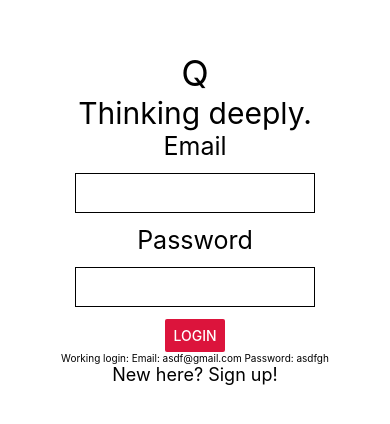
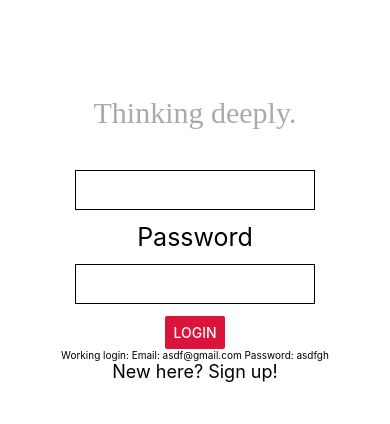
Before and after one commit to kweel/Q, a React Native app: screen / in a window 390 px wide. Shown: the part 204-628 px from the top of the page. Built offline with nearby package versions, Linux system fonts and the light colour scheme.

Commit message:
text styles created

```diff
--- a/src/components/screens/LoginScreen.jsx
+++ b/src/components/screens/LoginScreen.jsx
@@ -5,9 +5,9 @@ function LoginScreen(props) {
     const [email,setEmail]=useState('')
     const [password,setPassword]=useState('')
     return <View style={styles.container}>
-        <Text style={{ fontSize: 36 }}>Q</Text>
-        <Text style={{ fontSize: 30 }}>Thinking deeply.</Text>
-        <Text style={{ fontSize: 25 }}>Email</Text>
+        <Text style={[styles.textHeader, { fontSize: 36 }]}>Q</Text>
+        <Text style={[styles.textHeader, { fontSize: 30, color: '#AAA' }]}>Thinking deeply.</Text>
+        <Text style={[styles.textHeader, { fontSize: 25 }]}>Email</Text>
         <TextInput style = {{
             height: 40,
             margin: 12,
@@ -37,6 +37,14 @@ const styles = StyleSheet.create({
         backgroundColor: '#fff',
         alignItems: 'center',
         justifyContent: 'center',
+    },
+    textHeader: {
+        fontFamily: "Lora-Medium",
+        color: '#fff'
+    },
+    textRegular: {
+        fontFamily: 'Lora-Regular',
+        color: '#fff'
     }
 });
 
```
